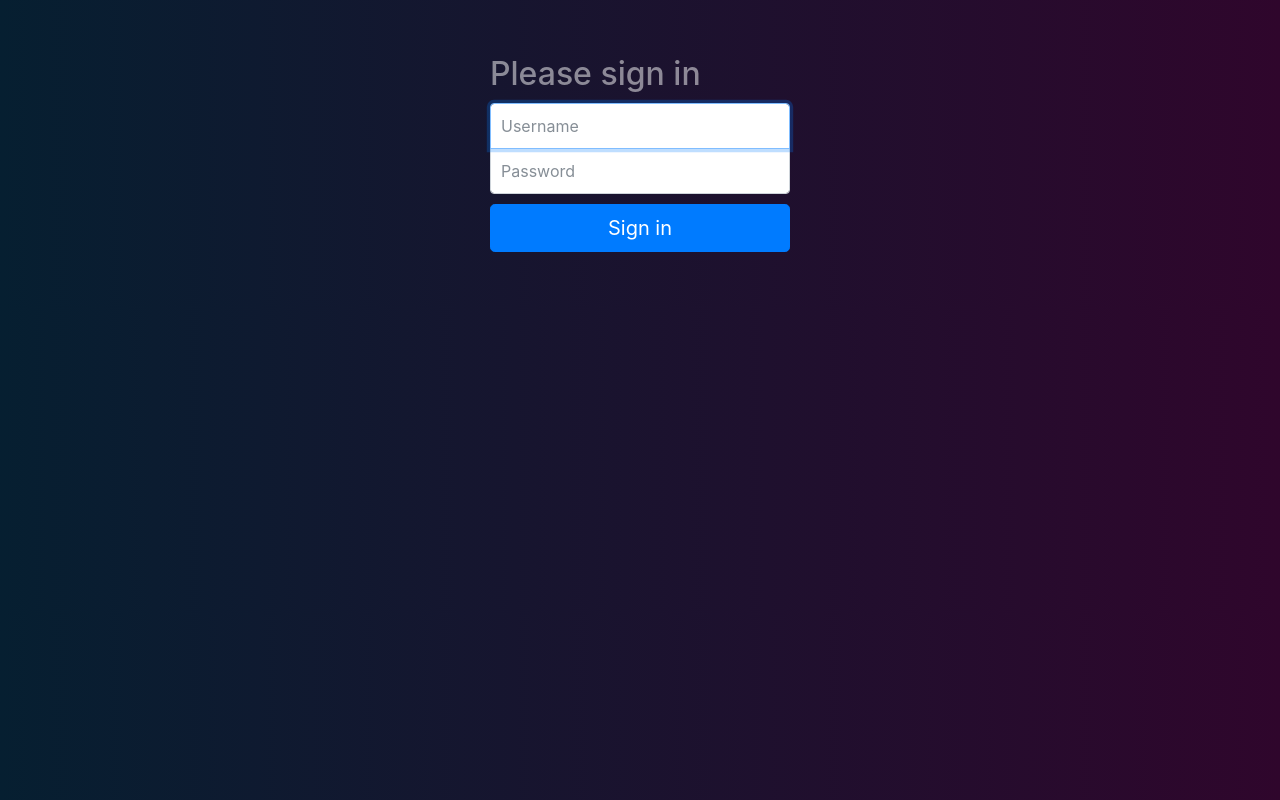
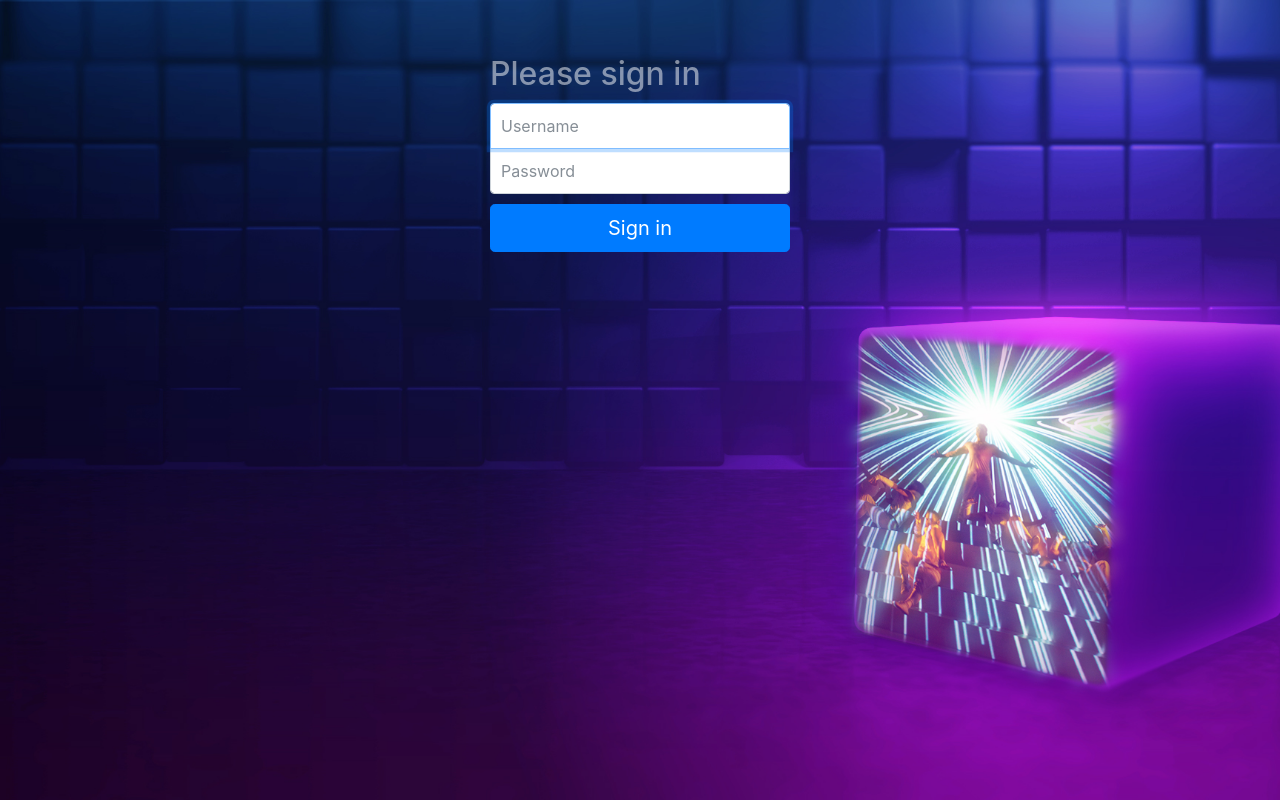
Before and after one commit to Nyolczas/I8I, a PHP site: page /pricelist/index.php in a window 1280 px wide. Run offline with PHP 8.4, Linux system fonts and the light colour scheme; some libraries are stand-ins or nearby versions.

Commit message:
pricelist index
bg image

```diff
--- a/pricelist/css/signin.css
+++ b/pricelist/css/signin.css
@@ -1,3 +1,9 @@
+html,
+body {
+    height: 100%;
+    overflow: hidden;
+}
+
 body {
     padding-top: 40px;
     padding-bottom: 40px;
@@ -13,6 +19,14 @@ body {
     /* Standard syntax */
     color: rgba(255, 255, 255, 0.5);
 }
+
+.hatter {
+    background-image: url("../img/boxbg.jpg");
+    background-repeat: no-repeat;
+    background-position: center;
+    background-size: cover;
+}
+
 
 .form-signin {
     max-width: 330px;
--- a/pricelist/index.php
+++ b/pricelist/index.php
@@ -53,7 +53,7 @@ if (isset($_POST['rendben'])) {
         <link href="css/signin.css" rel="stylesheet">
     </head>
 
-    <body>
+    <body class="hatter">
         <div class="container">
             <form method="post" action="" class="form-signin">
                 <h2 class="form-signin-heading">Please sign in</h2>
```
